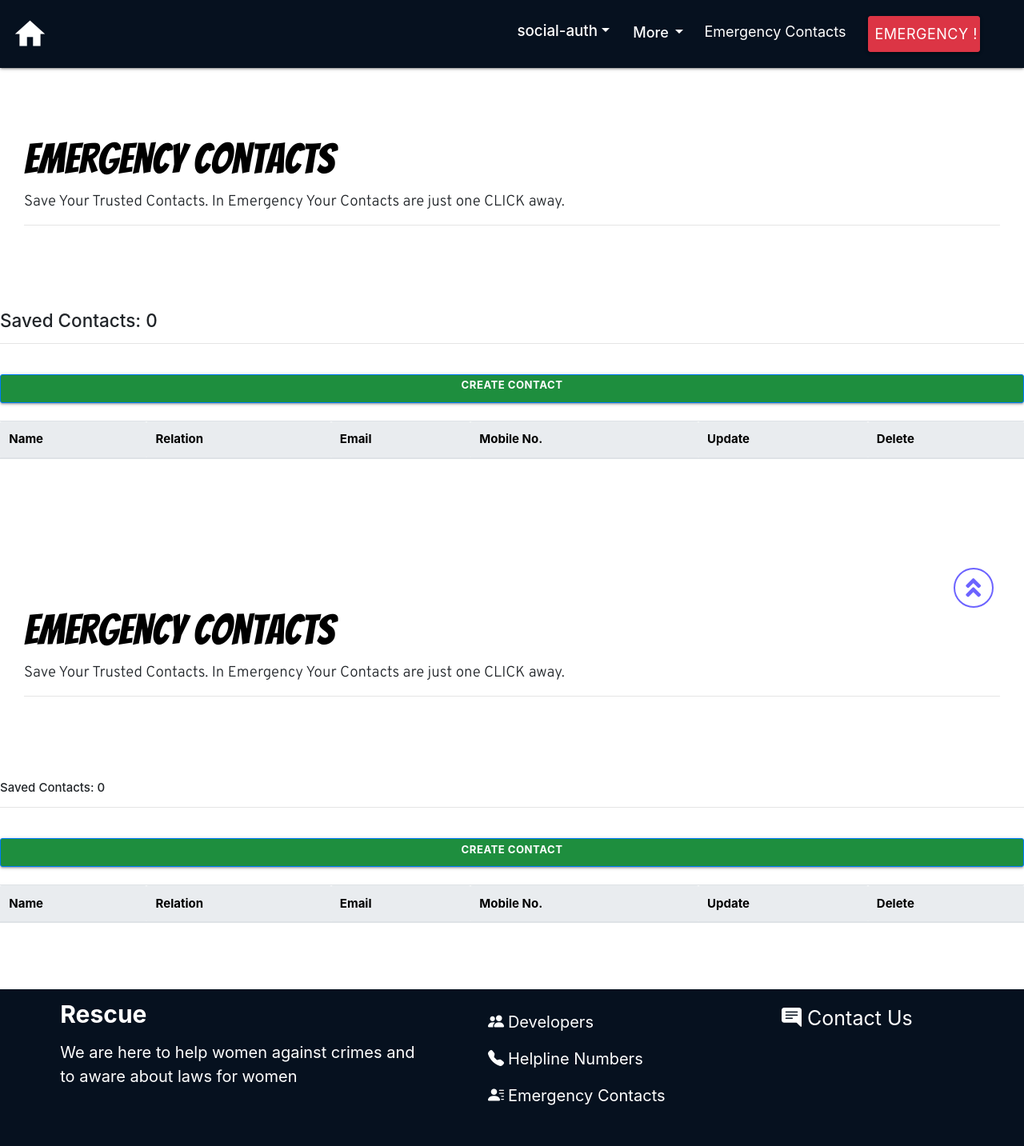
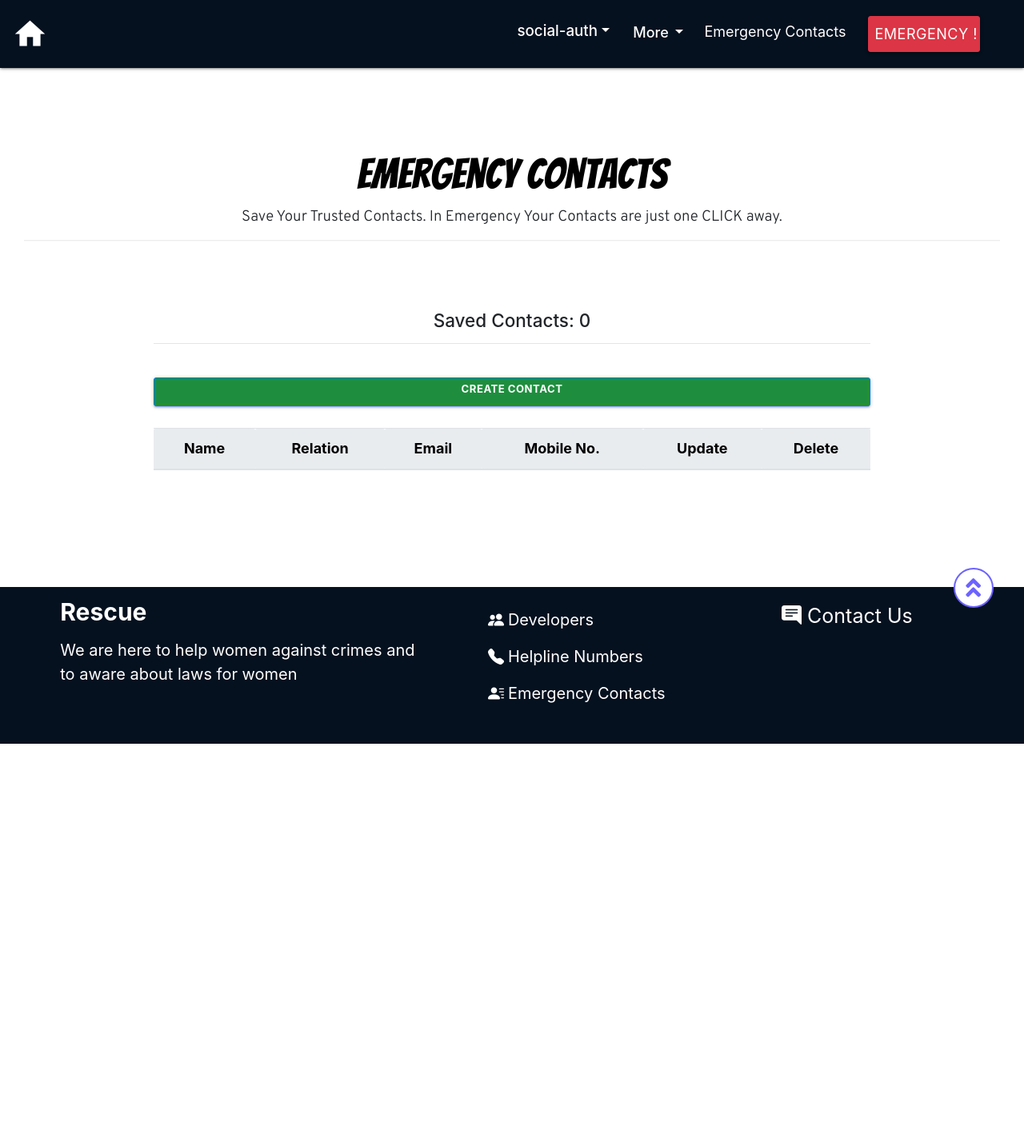
Before and after one commit to swapnilsparsh/Rescue, a Django app: page /emergency/ in a window 1280 px wide. Shown: the whole page at 80% size. After the commit the page ends 930 px from the top, so only its background shows below. Run offline with Django 3.2, Linux system fonts and the light colour scheme; a user stored in the database is signed in; data comes from the database, SQL or seed files in the repository; data that the repository does not hold is empty; some libraries are stand-ins or nearby versions.

Commit message:
fixed the distorted page

```diff
--- a/main_app/templates/main_app/emergency.html
+++ b/main_app/templates/main_app/emergency.html
@@ -1,7 +1,10 @@
 <!DOCTYPE html>
 {% extends "main_app/common.html" %}
 {% load static %}
+
 <html lang="en">
+{% block content %}
+<head>
     <title>Rescue | Emergency</title>
     <style>
         html {
@@ -26,7 +29,8 @@
           color:black;
        }
       </style>
-{% block content %}
+
+</head>
 
 <body style="height:1000px; max-width:100%; background-color:white;margin-top:60px;">
     <div class="container" style="height:65%; max-width:100%">
--- a/main_app/templates/main_app/emergency_contact.html
+++ b/main_app/templates/main_app/emergency_contact.html
@@ -3,9 +3,193 @@
 
 {% block content %}
 <html lang="en">
+<head>
+	<title>Rescue | Emergency contacts</title>
+	<style>
+	    html {
+	scroll-behavior:smooth;
+   }
+	#myBtn {
+     display: none;
+     position: fixed;
+     bottom: 20px;
+     right: 30px;
+     z-index: 99;
+     border: 2px black solid;
+     outline: none;
+     color:white;
+     background-color:black;
+     cursor: pointer;
+     padding: 1rem 1.4rem 1rem 1.4rem;
+     border-radius: 20rem;
+    }
+	#myBtn:hover {
+      background-color: white;
+      color:black;
+   }
+		.contacts {
+			width: 40%;
+			max-width: 100rem;
+			/* height: 100%; */
+			margin: 0 auto;
+			position: relative;
+			text-align: center;
+		}
 
-<title>Rescue | Emergency Contacts</title>
+		.emergency-contact-page {
+			text-align: center;
+			position: absolute;
+			top: 0%;
+			left: 50%;
+			transform: translate(-50%, 5%);
+		}
 
+		@media screen and (max-device-width: 768px) {
+
+			label {
+				font-size: 1.5rem;
+			}
+
+			body {
+				font-size: 1rem;
+			}
+
+			.emergency-contact-page {
+				position: absolute;
+				top: 0%;
+				left: 50%;
+				transform: translate(-50%, 5%)
+			}
+		}
+
+		@media screen and (min-device-width: 375px) and (max-device-width: 425px) {
+			.lead {
+				font-size: 1.5rem;
+			}
+
+			.emergency-contact-page {
+				text-align: center;
+				position: absolute;
+				top: 0%;
+				left: 50%;
+				transform: translate(-50%, 60%);
+			}
+
+			.contacts {
+				font-size: 2rem;
+				width: 80%;
+				max-width: 100rem;
+				margin: 10rem auto;
+				position: relative;
+				text-align: center;
+			}
+
+			.sub-heading h6 {
+				font-size: 2rem;
+			}
+		}
+
+		@media screen and (min-device-width: 320px) and (max-device-width: 375px) {
+			.lead {
+				font-size: 1.5rem;
+			}
+
+			.emergency-contact-page {
+				text-align: center;
+				position: absolute;
+				top: 0%;
+				left: 50%;
+				transform: translate(-50%, 75%);
+			}
+
+			.contacts {
+				font-size: 2rem;
+				width: 80%;
+				max-width: 100rem;
+				margin: 20rem auto;
+				position: relative;
+				text-align: center;
+			}
+
+			.sub-heading h6 {
+				font-size: 2rem;
+			}
+		}
+
+		@media screen and (max-device-width: 320px) {
+			.lead {
+				font-size: 1.5rem;
+			}
+
+			.emergency-contact-page {
+				text-align: center;
+				position: absolute;
+				top: 0%;
+				left: 50%;
+				transform: translate(-50%, 70%);
+			}
+
+			.contacts {
+				font-size: 2rem;
+				width: 80%;
+				max-width: 100rem;
+				margin: 30rem auto;
+				position: relative;
+				text-align: center;
+			}
+
+			.sub-heading h6 {
+				font-size: 2rem;
+			}
+		}
+
+		@media screen and (min-device-width: 425px) and (max-device-width: 768px) {
+
+			.contacts {
+				width: 90%;
+				text-align: center;
+				font-size: 1.5rem;
+				max-width: 100rem;
+			}
+		}
+
+
+		@media only screen and (min-width:768px) {
+			.emergency-contact-page {
+				position: relative;
+			}
+			.contacts {
+				width: 70%;
+				margin-bottom:5%;
+				font-size: 1.2rem;
+			}
+		}
+		.table-responsive::-webkit-scrollbar {
+			-webkit-appearance: none;
+		}
+
+		.table-responsive::-webkit-scrollbar:vertical {
+			width: 12px;
+		}
+
+		.table-responsive::-webkit-scrollbar:horizontal {
+			height: 12px;
+		}
+
+		.table-responsive::-webkit-scrollbar-thumb {
+			background-color: rgba(0, 0, 0, .5);
+			border-radius: 10px;
+			border: 2px solid #ffffff;
+		}
+
+		.table-responsive::-webkit-scrollbar-track {
+			border-radius: 10px;
+			background-color: #ffffff;
+		}
+
+	</style>
+
+</head>
 
 <body style="background-color:white;">
 	<div class="emergency-contact-page">
@@ -72,69 +256,6 @@
 	</div>
 	</div>
 
-<body style="background-color:white;">
-	<div class="emergency-contact-page">
-
-		<div class="jumbotron" style="background-color: white;margin-top:10px;">
-			<div>
-				<link href="https://fonts.googleapis.com/css2?family=Bangers&display=swap" rel="stylesheet">
-				<h1 class="display-4" style="color: black; font-family: 'Bangers', cursive; margin-top: 8%;">
-					Emergency
-					Contacts</h1>
-				<link href="https://fonts.googleapis.com/css2?family=Overpass:wght@300&display=swap" rel="stylesheet">
-				<p class="lead" style="font-family: 'Overpass', sans-serif;">Save Your Trusted Contacts. In
-					Emergency
-					Your
-					Contacts are just one <b>CLICK </b> away.</p>
-				<hr class="my-10">
-			</div>
-		</div>
-	</div>
-
-	<div class="contacts">
-
-		<!-- <div class="row"> -->
-		<!-- <div class="col-md-7"> -->
-		<div class="sub-heading">
-			<h6>Saved Contacts: {{total_contacts}}</h6>
-			<hr><br>
-		</div>
-
-		<a style="color:white; background-color:rgb(30,142,62);" class="btn btn-primary  btn-sm btn-block"
-			href="{% url 'main_app:create_contact' %}"><b>Create Contact</b></a>
-		<br>
-		<table class="table">
-			<thead class="thead" style="color:black; background-color:#E9ECEF;">
-				<tr>
-					<th>Name</th>
-					<th>Relation</th>
-					<th>Email</th>
-					<th>Mobile No.</th>
-					<th>Update</th>
-					<th>Delete</th>
-				</tr>
-			</thead>
-
-			{% for contact in contacts.all %}
-			<tbody class="table-striped">
-				<tr>
-					<td>{{contact.name}}</td>
-					<td>{{contact.relation}}</td>
-					<td>{{contact.email}}</td>
-					<td>{{contact.mobile_no}}</td>
-					<td><a style="color:white; background-color:rgb(26,115,232);" class="btn btn-sm btn-info"
-							href="{% url 'main_app:update_contact' contact.id %}"><b>Update</b></a></td>
-					<td><a style="color:white; background-color:rgb(217,48,37);" class="btn btn-sm btn-danger"
-							href="{% url 'main_app:delete_contact' contact.id %}"><b>Delete</b></a></td>
-				</tr>
-			</tbody>
-			<br>
-			{% endfor %}
-
-		</table>
-	</div>
-	</div>
-
 	<br><br><br>
 
 	{% endblock %}
```
Lines whose indentation alone changed are shown as unchanged.
